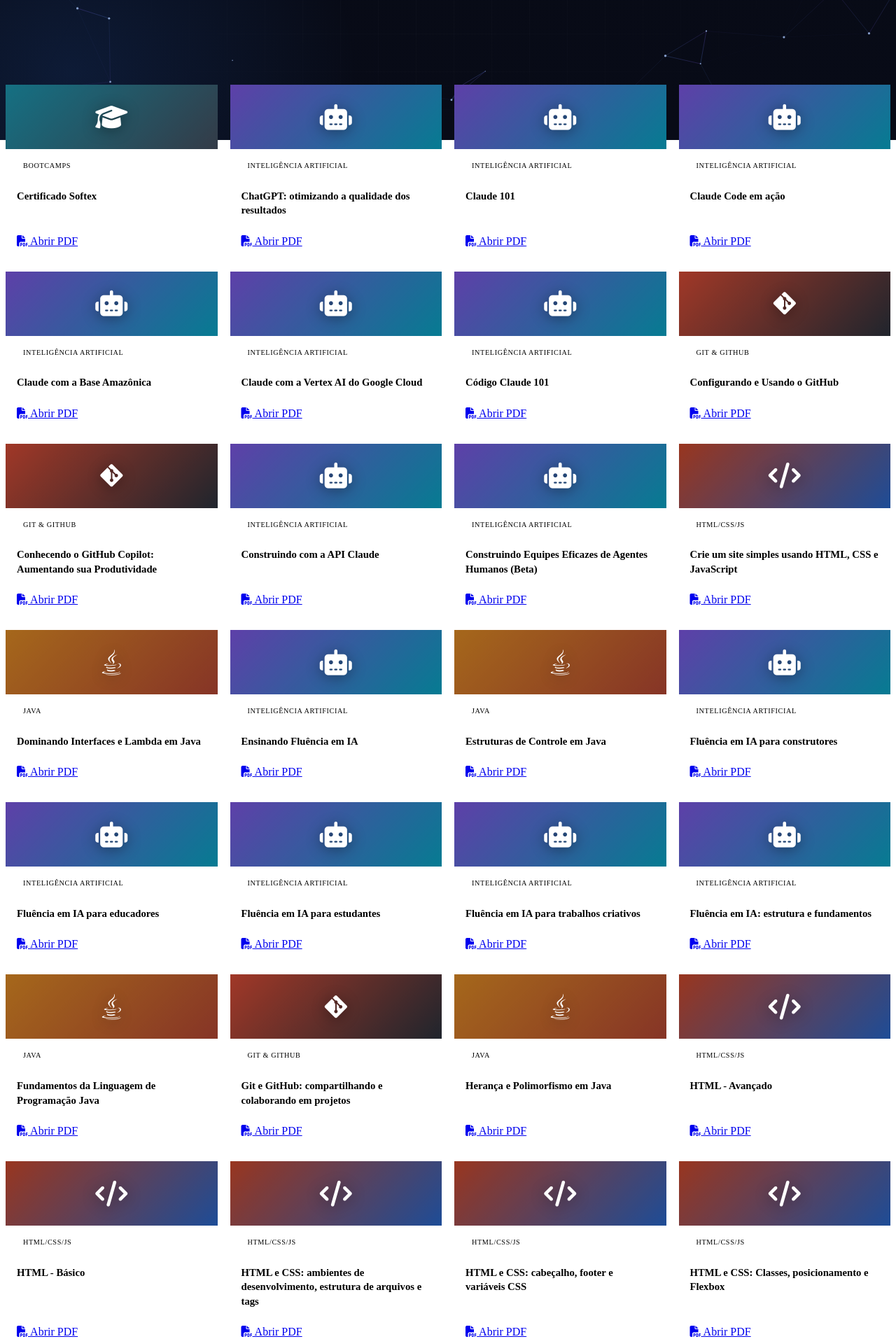
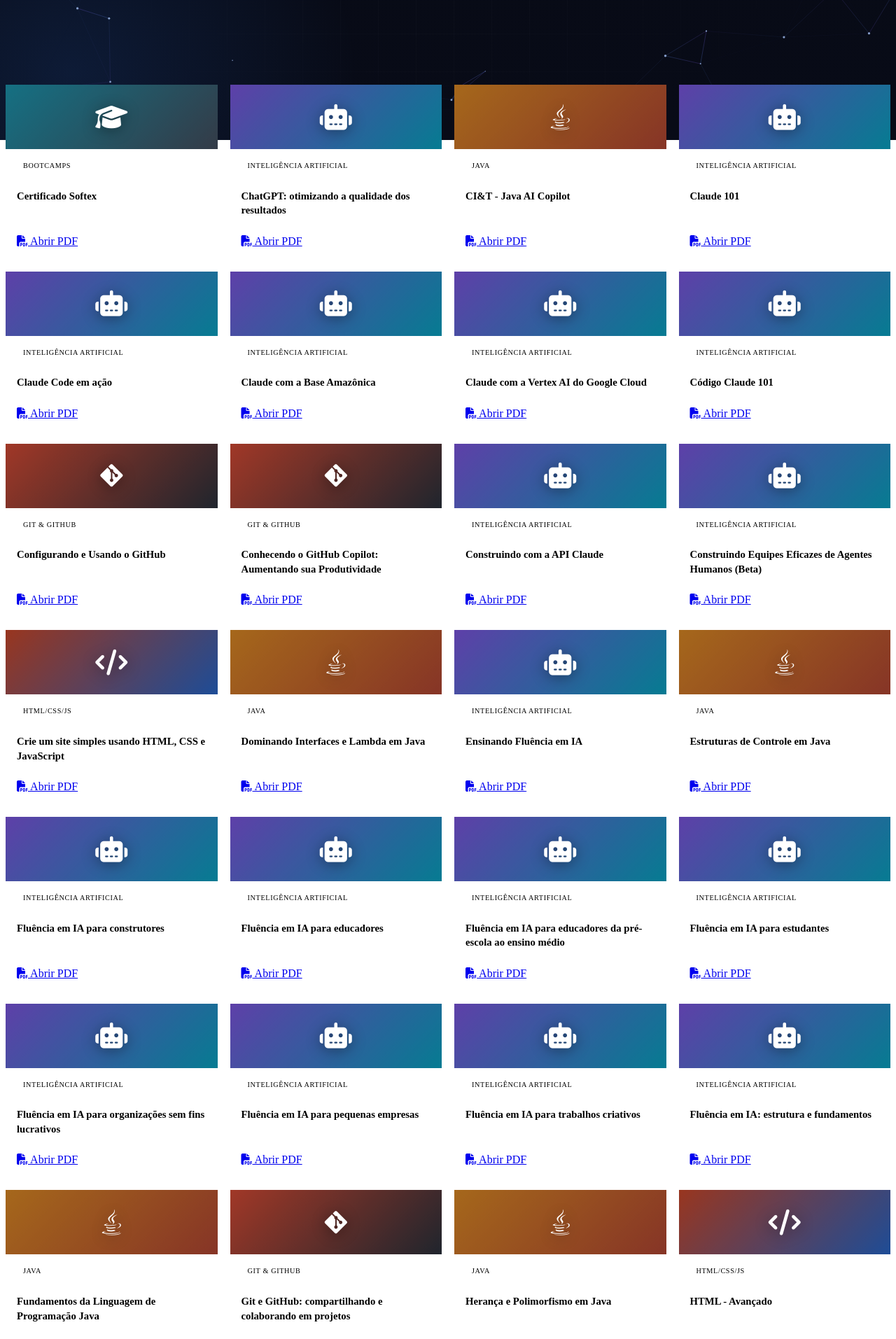
Before and after one commit to alvarofgomes/Portfolio_alvarofgomes, a Vue app: page /#/certificados in a window 1280 px wide. Shown: the part 600-2513 px from the top of the page at 70% size. Built offline with nearby package versions, Linux system fonts and the light colour scheme; the HTML template or start-up script is replaced by a standard one.

Commit message:
chore: sincronizar certificados a partir do repo Certificados

```diff
--- a/src/data/certificados.ts
+++ b/src/data/certificados.ts
@@ -76,6 +76,11 @@ const raw: Certificado[] = [
     },
     arquivo: "ChatGPT_otimizando a qualidade dos resultados.pdf",
     categoria: "ia"
+  },
+  {
+    titulo: { pt: "CI&T - Java AI Copilot", en: "CI&T - Java AI Copilot" },
+    arquivo: "CI&T - Java AI Copilot.pdf",
+    categoria: "java"
   },
   {
     titulo: { pt: "Claude 101", en: "Claude 101" },
@@ -171,6 +176,14 @@ const raw: Certificado[] = [
     categoria: "ia"
   },
   {
+    titulo: {
+      pt: "Fluência em IA para educadores da pré-escola ao ensino médio",
+      en: "AI Fluency for K-12 Educators"
+    },
+    arquivo: "Fluência em IA para educadores da pré escola ao ensino médio.pdf",
+    categoria: "ia"
+  },
+  {
     titulo: { pt: "Fluência em IA para educadores", en: "AI Fluency for Educators" },
     arquivo: "Fluência em IA para educadores.pdf",
     categoria: "ia"
@@ -178,6 +191,19 @@ const raw: Certificado[] = [
   {
     titulo: { pt: "Fluência em IA para estudantes", en: "AI Fluency for Students" },
     arquivo: "Fluência em IA para estudantes.pdf",
+    categoria: "ia"
+  },
+  {
+    titulo: {
+      pt: "Fluência em IA para organizações sem fins lucrativos",
+      en: "AI Fluency for Nonprofits"
+    },
+    arquivo: "Fluência em IA para organizações sem fins lucrativos.pdf",
+    categoria: "ia"
+  },
+  {
+    titulo: { pt: "Fluência em IA para pequenas empresas", en: "AI Fluency for Small Business" },
+    arquivo: "Fluência em IA para pequenas empresas.pdf",
     categoria: "ia"
   },
   {
```
